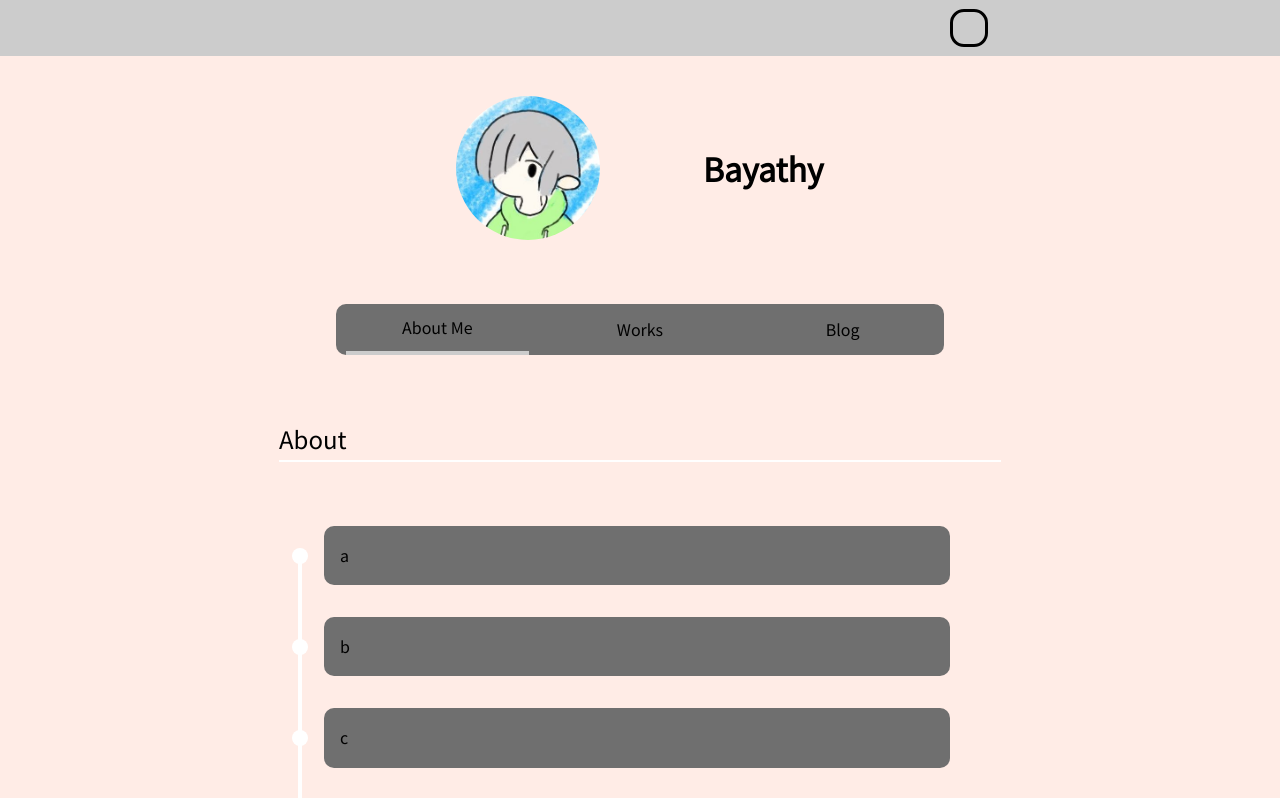
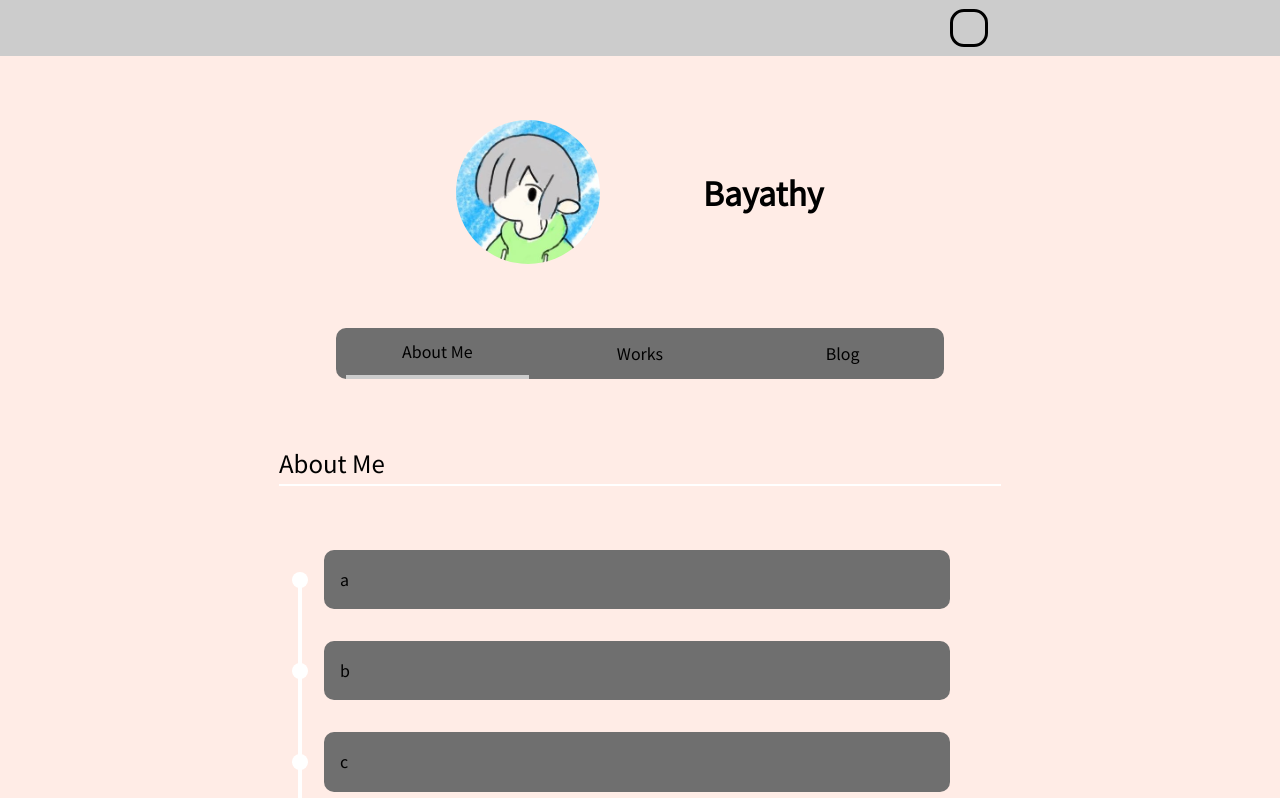
Before and after one commit to Bayathy/bayathy-portfolio, a Next.js app: page / in a window 1280 px wide. Shown: the top 798 px of the page. Built offline with nearby package versions, Linux system fonts and the light colour scheme; some icons are missing.

Commit message:
fix margin

```diff
--- a/src/compornent/atom/PageTitle/PageTitle..tsx
+++ b/src/compornent/atom/PageTitle/PageTitle..tsx
@@ -5,7 +5,7 @@ import ContentContainer from '../ContentContainer/ContentContainer'
 
 const PageTitle: React.FC = () => {
   const { page } = usePageState()
-  const title = page[0] ? 'About' : page[1] ? 'Works' : 'Blog'
+  const title = page[0] ? 'About Me' : page[1] ? 'Works' : 'Blog'
 
   return (
     <ContentContainer>
--- a/src/compornent/template/MainLayout/MainLayout.tsx
+++ b/src/compornent/template/MainLayout/MainLayout.tsx
@@ -35,7 +35,7 @@ const MainLayout: React.FC = () => {
         `}
       />
       <Header />
-      <Space space={6} margin />
+      <Space space={7.5} margin />
       <IconContents />
       <Space space={4} margin />
       <MenuTab />
```
